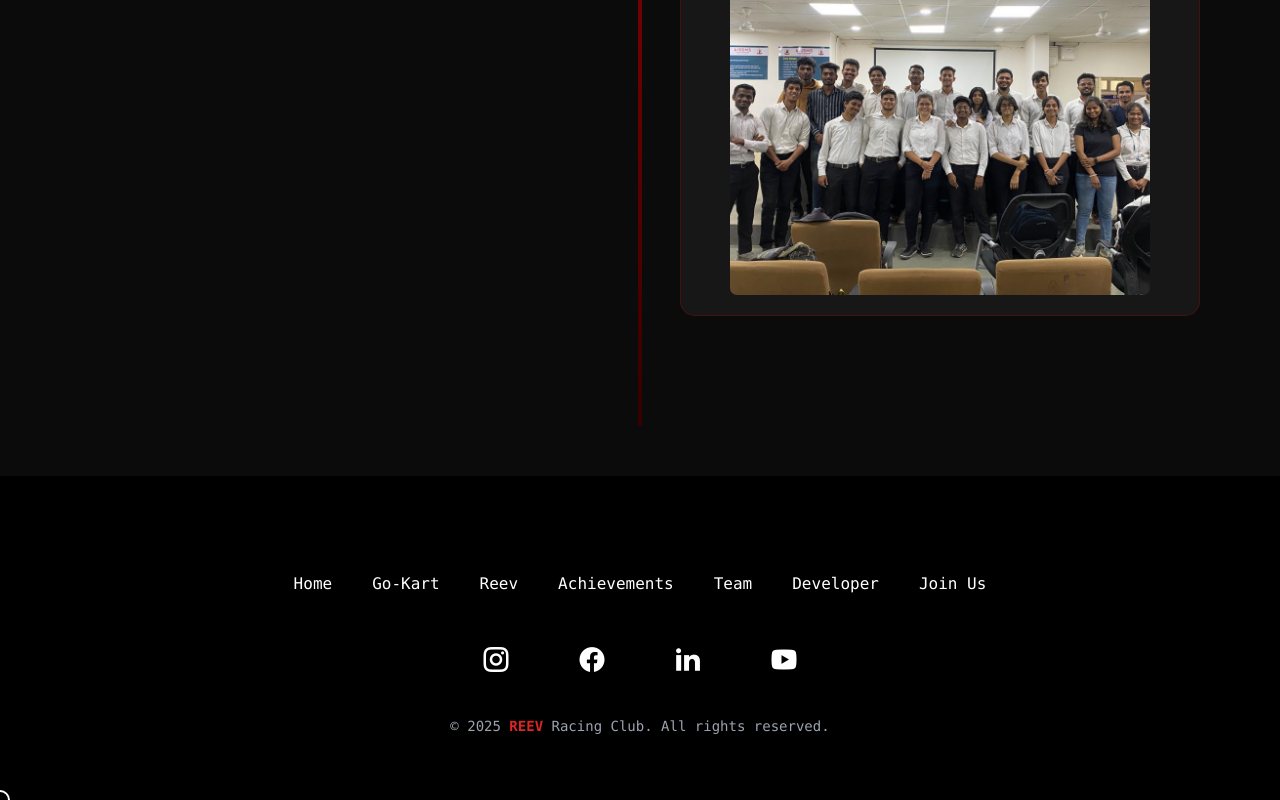
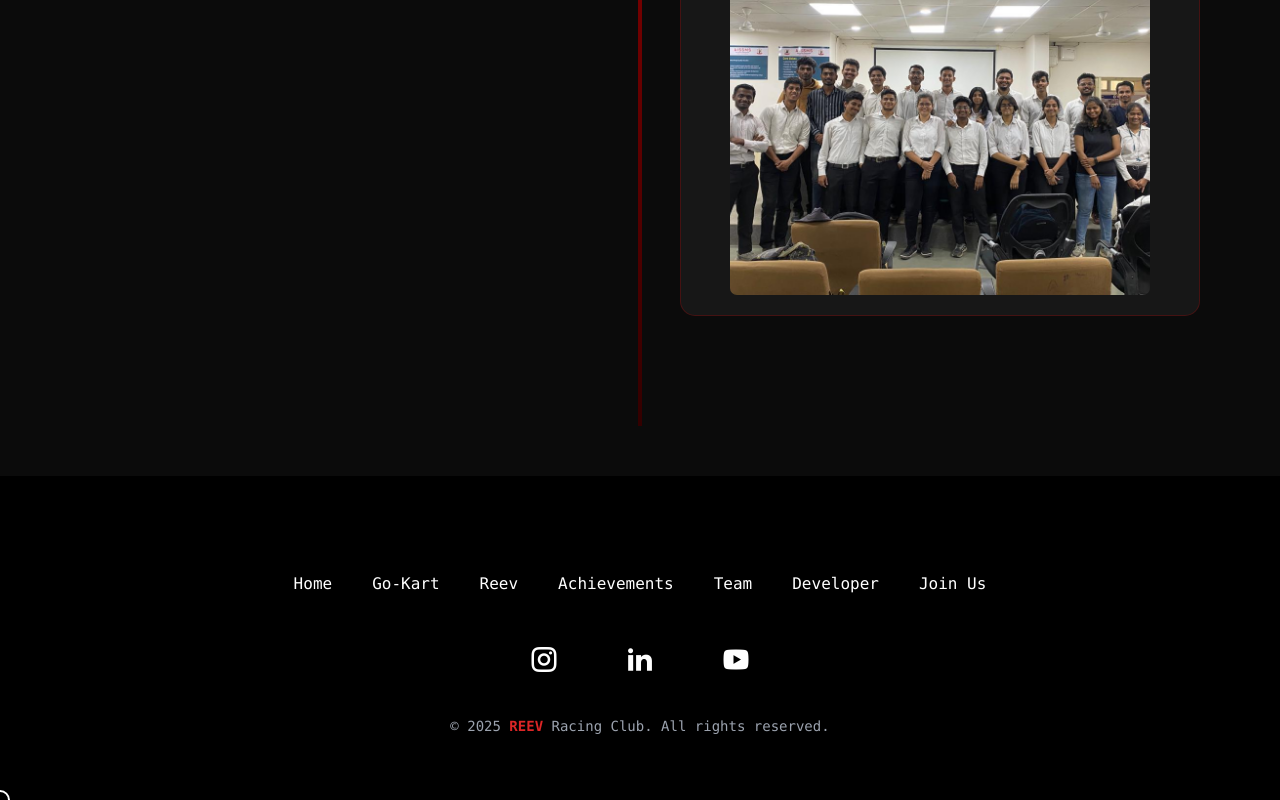
Before and after one commit to resonanceracing19/Reev_Gokart26, a React (Vite) app: page /reev in a window 1280 px wide. Shown: the part 3084-3884 px from the top of the page. Built offline with nearby package versions, Linux system fonts and the light colour scheme.

Commit message:
Update Footer.jsx

```diff
--- a/src/Components/Footer/Footer.jsx
+++ b/src/Components/Footer/Footer.jsx
@@ -32,9 +32,8 @@ function Footer() {
         <div className="flex justify-center gap-4 mb-4">
           {[
             { icon: "ri-instagram-line", url: "https://www.instagram.com/reev.racingclub/ " },
-            { icon: "ri-facebook-circle-fill", url: "https://www.facebook.com/reev.racingclub/" },
-            { icon: "ri-linkedin-fill", url: "https://www.linkedin.com/company/reev-racing-club/" },
-            { icon: "ri-youtube-fill ", url: "https://www.youtube.com/channel/UCG1X_g89zOZb30nZS7gIk6Q" },
+            { icon: "ri-linkedin-fill", url: "https://www.linkedin.com/company/resonance-racing-gokart/" },
+            { icon: "ri-youtube-fill ", url: "https://youtube.com/@resonanceracing5031?si=bnSSbyo_5jX5txxj" },
           ].map(({ icon, url }, idx) => (
             <a
               key={idx}
```
